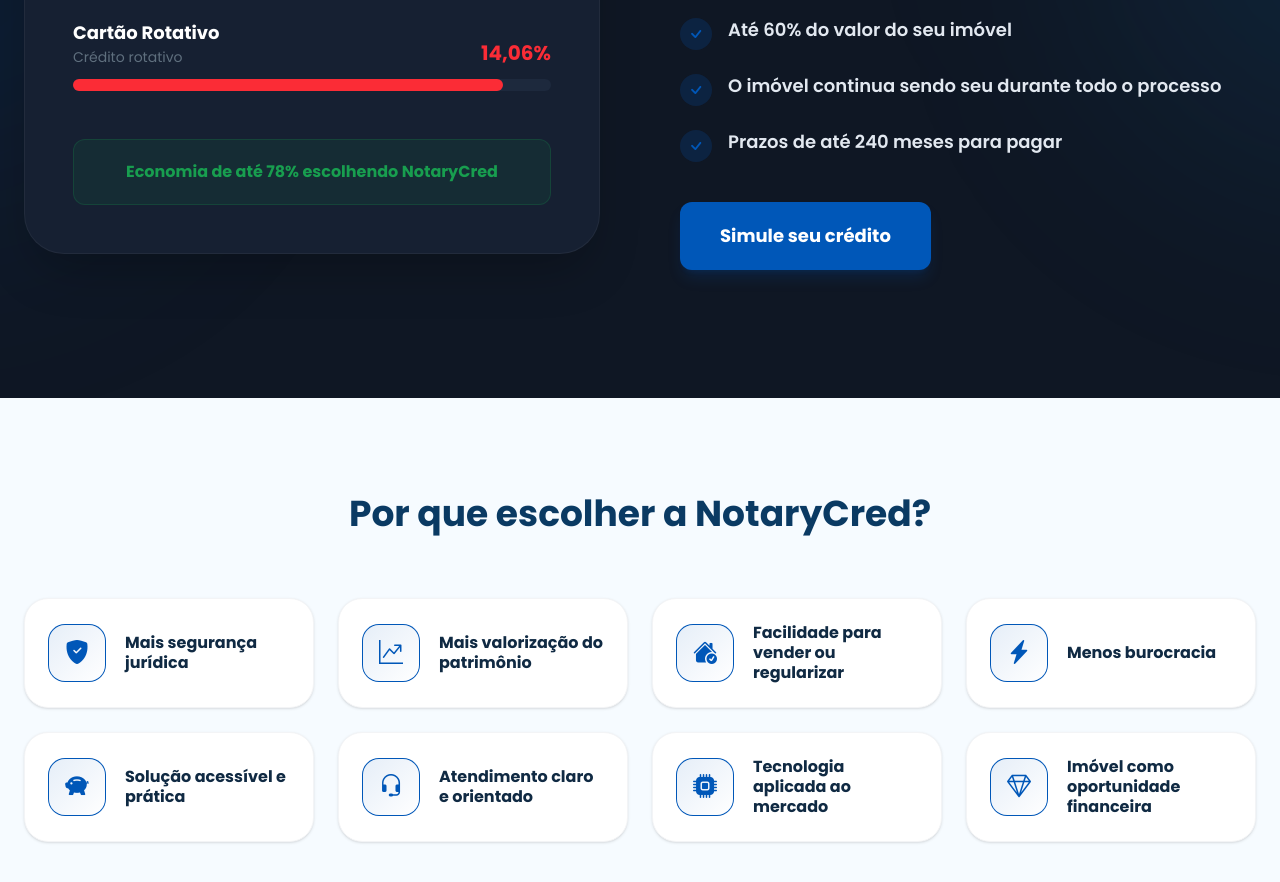
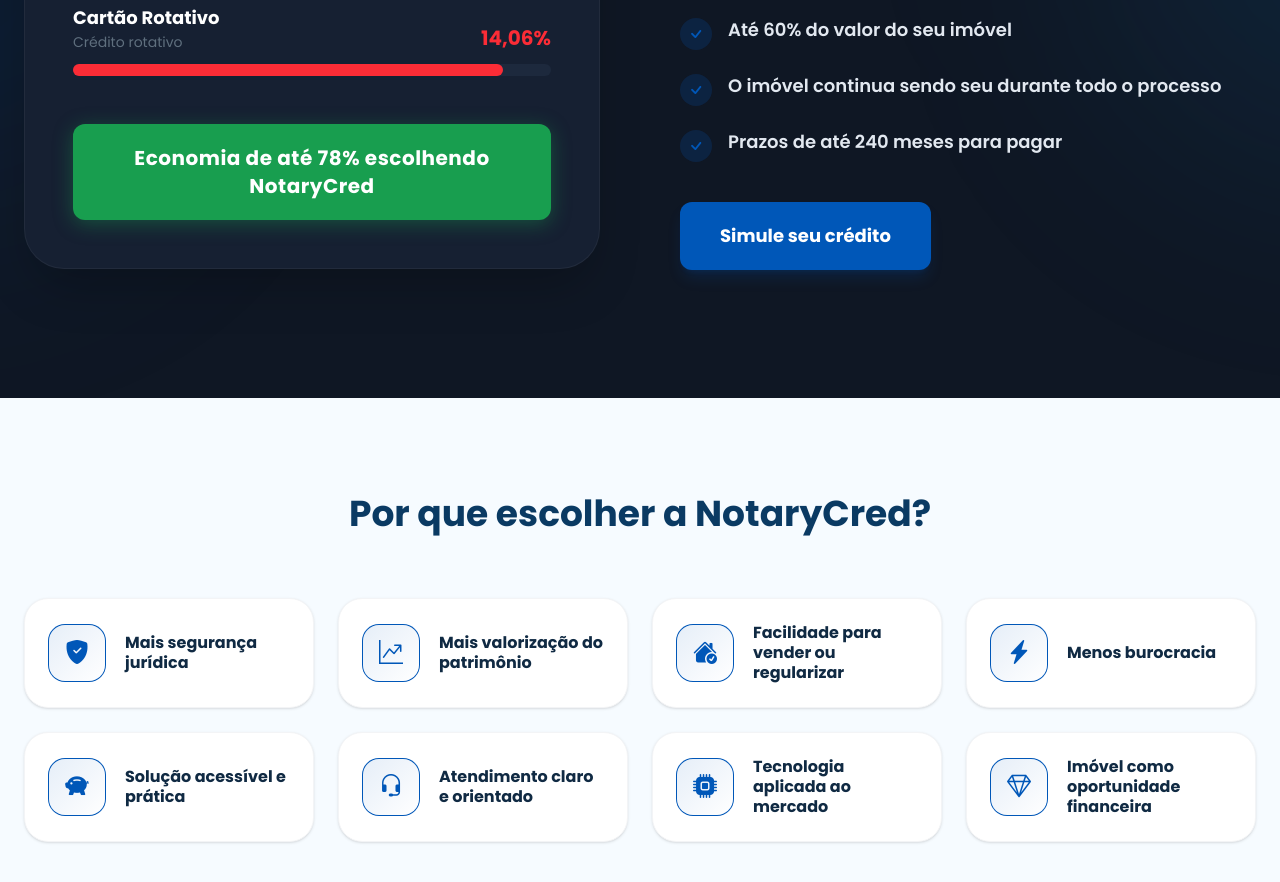
Before and after one commit to joabedev123-alt/notarycred-landing-page, a React (Vite) app: page / in a window 1280 px wide. Shown: the part 5500-6382 px from the top of the page. Built offline with nearby package versions, Linux system fonts and the light colour scheme.

Commit message:
Fix: highlight economy banner with solid green background and white text

```diff
--- a/src/App.tsx
+++ b/src/App.tsx
@@ -425,8 +425,8 @@
                 </div>
               </div>
 
-              <div className="mt-12 bg-[#189E4F]/10 border border-[#189E4F]/20 rounded-xl p-5 text-center">
-                <p className="text-[#189E4F] text-base font-bold">Economia de até 78% escolhendo NotaryCred</p>
+              <div className="mt-12 bg-[#189E4F] rounded-xl p-5 text-center shadow-[0_4px_20px_rgba(24,158,79,0.4)]">
+                <p className="text-white text-lg md:text-xl font-bold tracking-wide">Economia de até 78% escolhendo NotaryCred</p>
               </div>
             </div>
           </motion.div>
```
